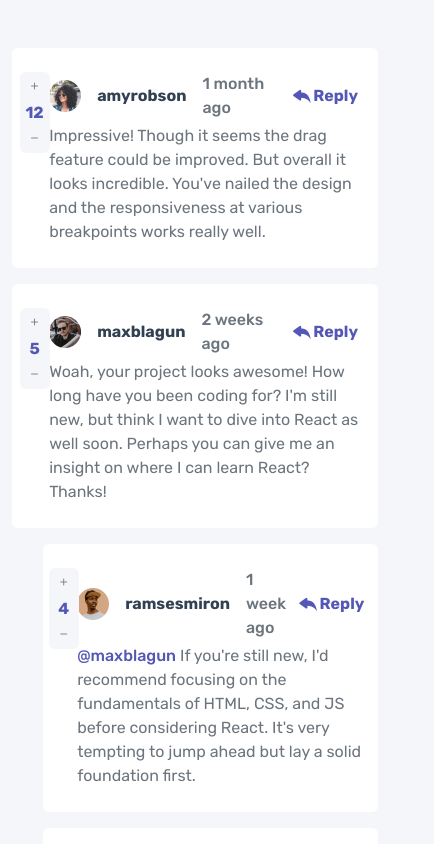
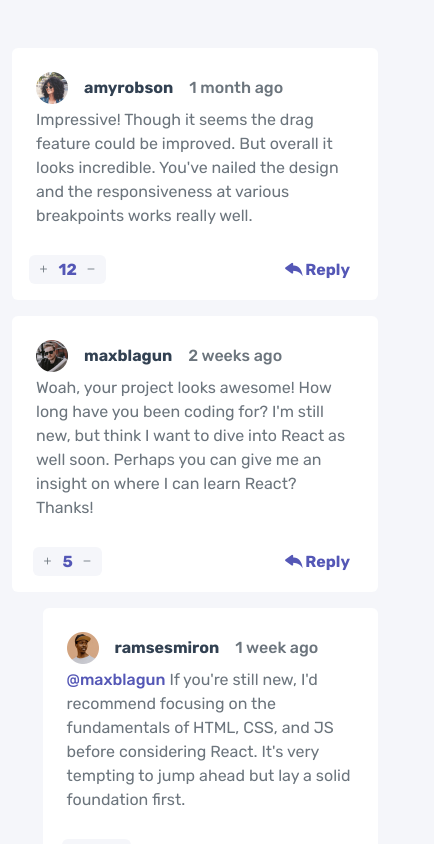
Before and after one commit to teaca-sebastian/interactive-comment-section, a React (Vite) app: page / in a window 390 px wide. Shown: the top 844 px of the page, 434 px wide, since content can reach past the window. Built offline with nearby package versions, Linux system fonts and the light colour scheme.

Commit message:
add responsiveness to comments

```diff
--- a/src/assets/scss/main.scss
+++ b/src/assets/scss/main.scss
@@ -57,3 +57,33 @@ body {
 .w-90 {
   width: 97%;
 }
+
+.CommentButtons {
+  margin-top: 1rem;
+  margin-right: 1rem;
+  margin-bottom: 0.5rem;
+  position: absolute;
+  top: 0;
+  right: 0;
+  @media screen and (max-width: 768px) {
+    top: auto;
+    bottom: 0;
+  }
+}
+
+.LikeColumn {
+  @media screen and (max-width: 768px) {
+    position: absolute;
+    bottom: 0;
+    margin-left: 1rem;
+    margin-bottom: 1rem;
+  }
+}
+
+.ScoreButtons {
+  @media screen and (min-width: 768px) {
+    flex-direction: column;
+    align-items: flex-start;
+    justify-content: center;
+  }
+}
--- a/src/components/Comment.jsx
+++ b/src/components/Comment.jsx
@@ -65,10 +65,11 @@ export const Comment = ({ replying, handleReplying, isReply = false, isAuthor =
 
     return (
         <>
-            <div className={classNames('ms-auto rounded bg-white p-2 py-4', isReply ? 'col-11' : 'col-12')}>
-                <div className="row g-0">
-                    <div className="col-1 d-flex justify-content-center align-items-start">
-                        <ButtonGroup vertical className='bg-light-gray rounded'>
+            <div className={classNames('ms-auto rounded bg-white p-2 py-4 position-relative', isReply ? 'col-11' : 'col-12')}>
+                <div className="row g-0 px-3 px-md-0 pb-5 pb-md-0">
+                    <CommentButtons handleReplying={handleReplying} isAuthor={isAuthor} commentId={comment.id} setComments={setComments} />
+                    <div className="col-1 LikeColumn d-flex justify-content-center align-items-start">
+                        <ButtonGroup className='bg-light-gray rounded ScoreButtons'>
                             <Button
                                 className='bg-transparent border-0'
                                 size='sm'
@@ -90,11 +91,10 @@ export const Comment = ({ replying, handleReplying, isReply = false, isAuthor =
                             </Button>
                         </ButtonGroup>
                     </div>
-                    <div className="col-11">
+                    <div className="col-12 col-md-11">
                         <div className='d-flex align-items-center'>
                             <Avatar user={comment.user} isAuthor={isAuthor} />
                             <p className='text-muted mb-0 ms-3 fw-500'>{comment.createdAt}</p>
-                            <CommentButtons handleReplying={handleReplying} isAuthor={isAuthor} commentId={comment.id} setComments={setComments} />
                         </div>
                         {isAuthor && replying ?
                             <>
--- a/src/components/CommentButtons.jsx
+++ b/src/components/CommentButtons.jsx
@@ -15,7 +15,7 @@ export const CommentButtons = ({ isAuthor, commentId, setComments, handleReplyin
     if (isAuthor) return (
         <>
             <DeleteCommentModal showModal={showModal} setShowModal={setShowModal} commentId={commentId} setComments={setComments} />
-            <ButtonGroup className='border-0 fw-bold'>
+            <ButtonGroup className='border-0 fw-bold CommentButtons w-auto'>
                 <Button
                     className='text-danger d-flex fw-bold align-items-center bg-transparent border-0'
                     onClick={handleModalShow} >
@@ -34,7 +34,7 @@ export const CommentButtons = ({ isAuthor, commentId, setComments, handleReplyin
 
     return (
         <Button
-            className='bg-transparent border-0 text-blue fw-bold d-flex align-items-center my-0'
+            className='bg-transparent border-0 text-blue fw-bold d-flex align-items-center CommentButtons w-auto'
             onClick={handleReplying}>
             <i className='bi-reply-fill fs-4'></i>
             Reply
```
Also changed, not shown: src/assets/css/main.css, 1 other file (tests, documents, lock files or other folders).
